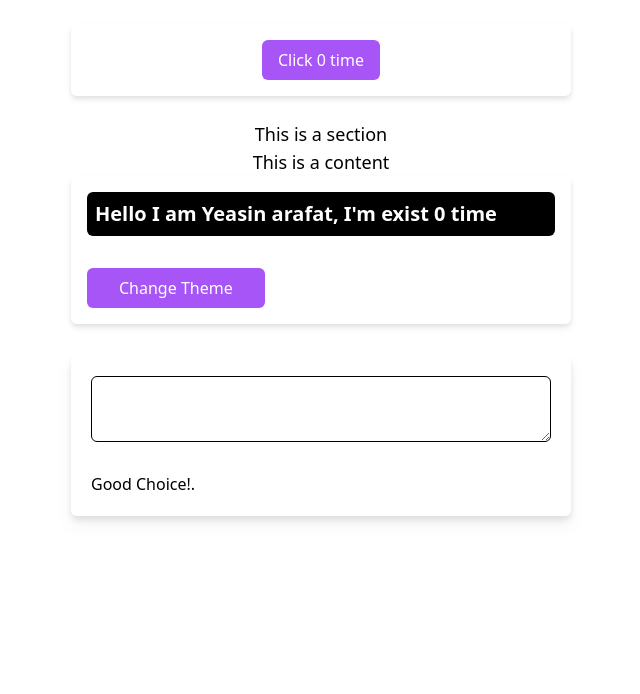
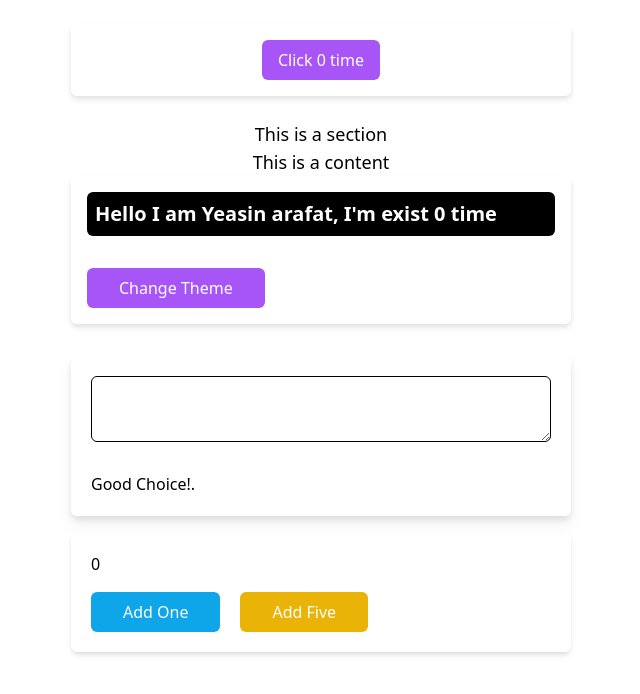
Before and after one commit to yeasin2448/react-way, a React (Create React App) app: page / in a window 1280 px wide. Shown: the top 694 px of the page, without its empty margins (319-959 px from the left). Built offline with nearby package versions, Linux system fonts and the light colour scheme.

Commit message:
use efect done

```diff
--- a/src/App.js
+++ b/src/App.js
@@ -3,6 +3,7 @@ import ClickCounter from "./components/ClickCounter";
 import ThemeContext from "./components/context/themeContext";
 import Counter from "./components/render-props/Counter";
 import Section from "./components/Section";
+import Count from "./components/use-hook/Count";
 import Todo from "./components/use-hook/Todo";
 
 class App extends React.Component {
@@ -48,6 +49,7 @@ class App extends React.Component {
           <Section />
         </ThemeContext.Provider>
         <Todo />
+        <Count />
       </div>
     );
   }
--- a/src/components/context/themeContext.js
+++ b/src/components/context/themeContext.js
@@ -1,4 +1,5 @@
 import React from "react";
+
 const themeContext = React.createContext({
   theme: 'light',
 });
--- /dev/null
+++ b/src/components/use-hook/Count.js
@@ -0,0 +1,37 @@
+import { useState } from "react";
+
+function Count() {
+    const [count, setCount] = useState(0);
+
+    let i = 0
+    const addFive = () => {
+      while ( i < 5) {
+        setCount((prevState) => prevState + 1 );
+        i = i + 1;
+      }
+    }
+
+    return (
+      <div className="bg-white rounded-md p-5 max-w-[500px] mx-auto shadow-md mt-4">
+        <p className="mb-4">{count}</p>
+        <div className="flex items-center gap-5">
+          <button
+            type="button"
+            class="bg-sky-500 text-white py-2 px-8 rounded-md"
+            onClick={() => setCount((prevState) => prevState + 1)}
+          >
+            Add One
+          </button>
+          <button
+            type="button"
+            class="bg-yellow-500 text-white py-2 px-8 rounded-md"
+            onClick={addFive}
+          >
+            Add Five
+          </button>
+        </div>
+      </div>
+    );
+}
+
+export default Count;
--- a/src/components/use-hook/Todo.js
+++ b/src/components/use-hook/Todo.js
@@ -2,15 +2,15 @@ import { useState } from "react";
 
 
 function Todo () {
-    const [todo, setTodo] = useState("");
-    const [warning, setWarning] = useState("");
+    const [todo, setTodo] = useState();
+    const [warning, setWarning] = useState();
 
     const handleInput = (e) => {
-        const inputValue = e.target.value;
-        const updatedWarning = inputValue.includes('js') ? 'You need javascript skill to complete the task. Do you have it?' : null;
+      const inputValue = e.target.value;
+      const updatedWarning = inputValue.includes('.js') ? 'You need javascript skill to complete the task. Do you have it?': null;
 
-        setTodo(inputValue);
-        setWarning(updatedWarning);
+      setTodo(inputValue);
+      setWarning(updatedWarning);
     }
 
 
```
